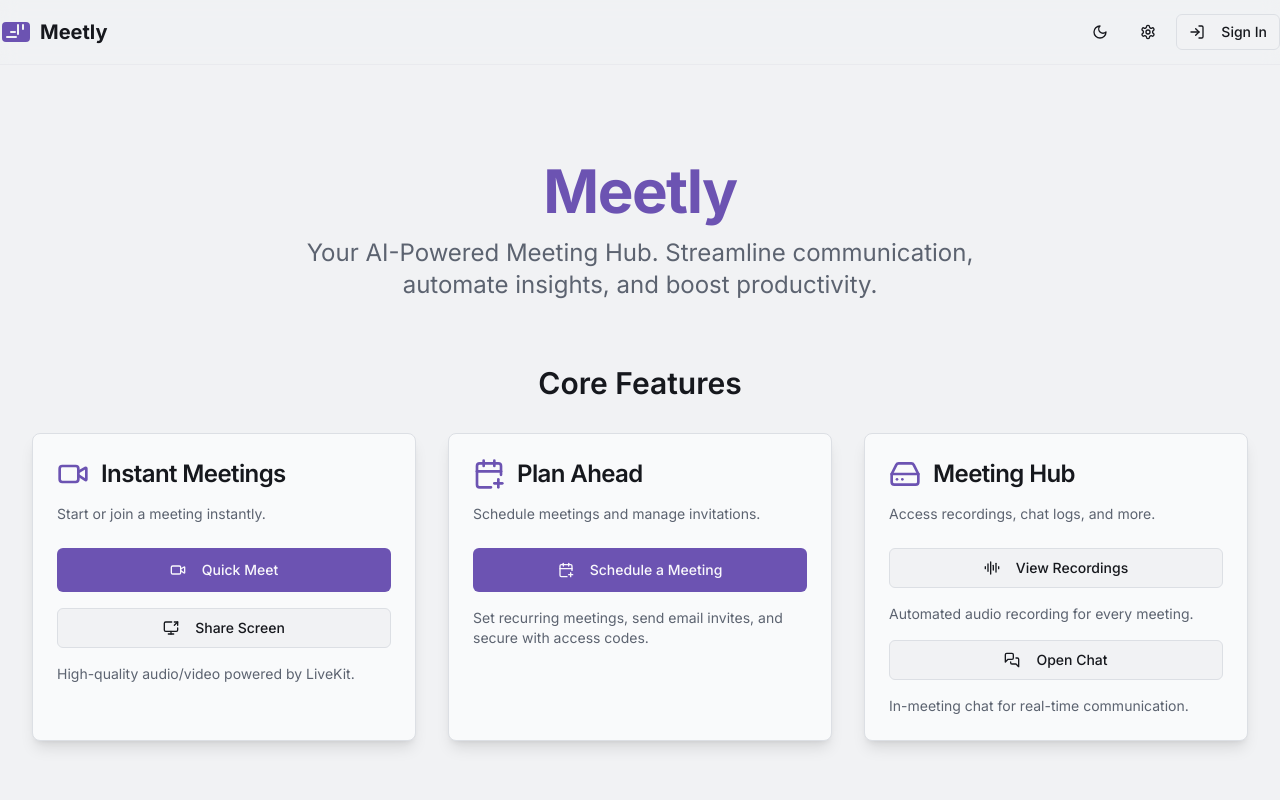
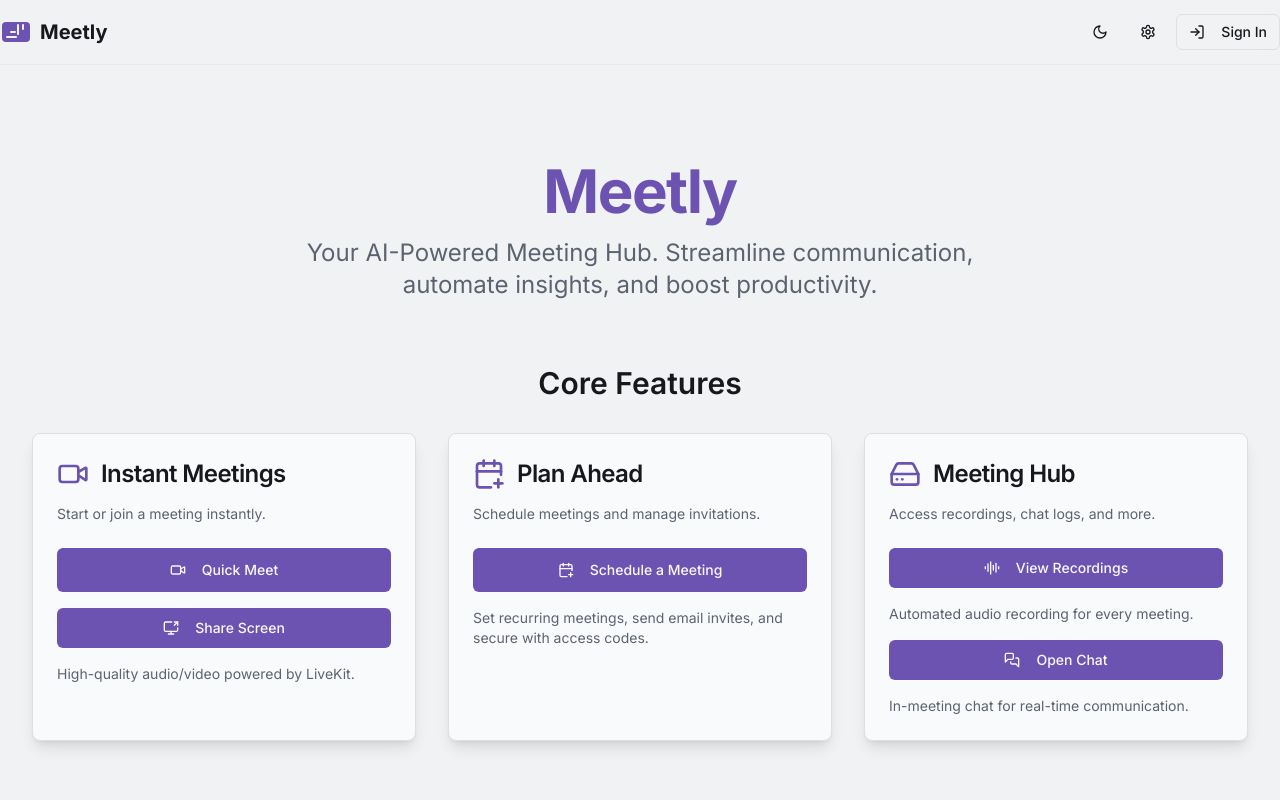
Before and after one commit to m6tm/meetly, a Next.js app: page / in a window 1280 px wide. Shown: the top 800 px of the page. Built offline with nearby package versions, Linux system fonts and the light colour scheme; what @genkit-ai/googleai, genkit would draw is missing.

Commit message:
Active les boutons suivants

```diff
--- a/src/components/meetly/quick-meet-card.tsx
+++ b/src/components/meetly/quick-meet-card.tsx
@@ -16,7 +16,7 @@ const QuickMeetCard = () => {
         <Button className="w-full" size="lg">
           <Video className="mr-2 h-5 w-5" /> Quick Meet
         </Button>
-        <Button variant="outline" className="w-full">
+        <Button className="w-full">
           <ScreenShare className="mr-2 h-5 w-5" /> Share Screen
         </Button>
         <p className="text-sm text-muted-foreground">
--- a/src/components/meetly/recordings-card.tsx
+++ b/src/components/meetly/recordings-card.tsx
@@ -13,13 +13,13 @@ const RecordingsCard = () => {
         <CardDescription>Access recordings, chat logs, and more.</CardDescription>
       </CardHeader>
       <CardContent className="space-y-4">
-        <Button variant="outline" className="w-full">
+        <Button className="w-full">
           <AudioLines className="mr-2 h-5 w-5" /> View Recordings
         </Button>
         <p className="text-sm text-muted-foreground">
           Automated audio recording for every meeting.
         </p>
-        <Button variant="outline" className="w-full">
+        <Button className="w-full">
           <MessagesSquare className="mr-2 h-5 w-5" /> Open Chat
         </Button>
          <p className="text-sm text-muted-foreground">
```
